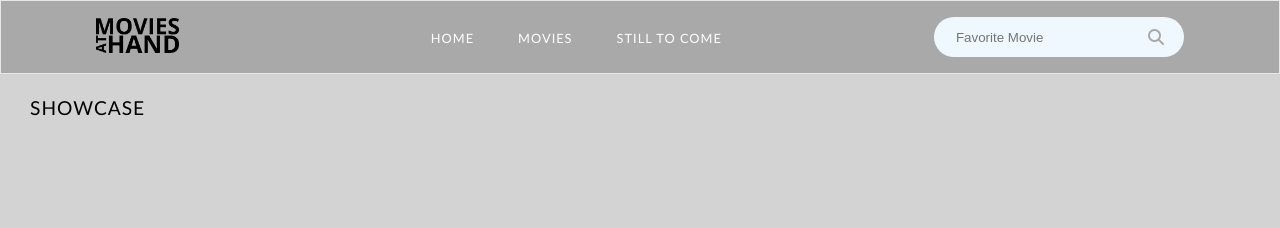
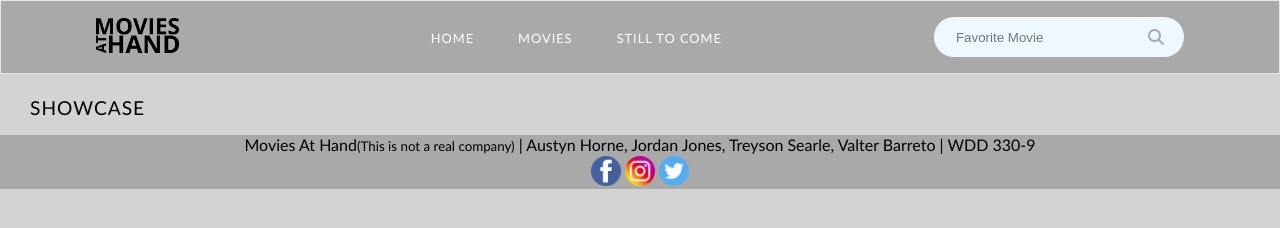
Before and after one commit to WebFrontendII/finalprojectwdd330, a website: page src/movie_listing/index.html in a window 1280 px wide. Drawn offline with Linux system fonts and the light colour scheme.

Commit message:
Simple footer was made. Feel free to change it if you would like

```diff
--- a/src/css/style.css
+++ b/src/css/style.css
@@ -95,3 +95,13 @@ nav .menu li a:hover{
     font-size: 1.2rem;
     color: black;
 }
+footer {
+    background-color: #a9a9a9;
+    align-items: center;
+    text-align: center;
+}
+#footer img  {
+    width: 30px;
+    padding: 0 0;
+    margin-top: -20px;
+}
--- a/src/movie_listing/index.html
+++ b/src/movie_listing/index.html
@@ -34,6 +34,20 @@
         </div>
     </section>
     <!--  -->
+    <footer>
+        <div id="footer">
+          <p>Movies At Hand<small>(This is not a real company)</small> | Austyn Horne, Jordan Jones, Treyson Searle, Valter Barreto | WDD 330-9</p>
+            <a href="https://www.facebook.com/" target="_blank">
+              <img src="../images/iconfinder_facebook.png" alt="facebook">
+            </a>
+            <a href="https://www.instagram.com/" target="_blank">
+              <img src="../images/iconfinder_instagram.png" alt="instagram">
+            </a>
+            <a href="https://twitter.com/" target="_blank">
+              <img src="../images/iconfinder_twitter.png" alt="twitter">
+            </a>
+        </div>
+      </footer>
     <script type="text/javascript" src="../js/movies.js"></script>
 </body>
 
```
Also changed, not shown: src/index.html (+14 -0 lines), src/images/iconfinder_facebook.png (added), src/images/iconfinder_instagram.png (added), src/images/iconfinder_twitter.png (added).
